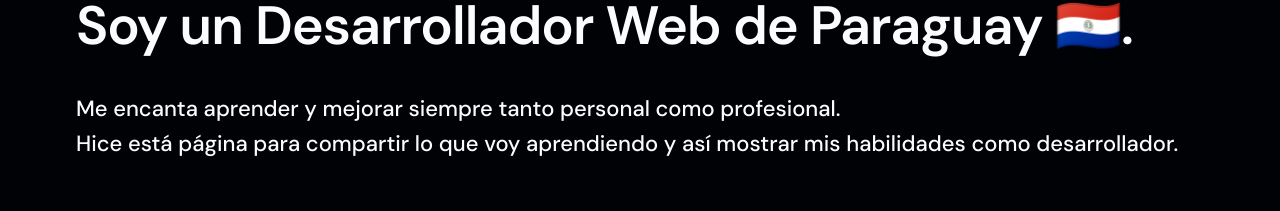
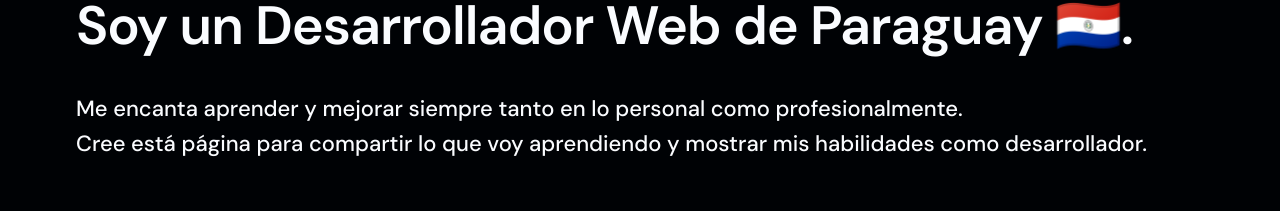
Before and after one commit to aleins99/Portafolio, a React (Vite) app: page / in a window 1280 px wide. Shown: the part 263-474 px from the top of the page. Built offline with nearby package versions, Linux system fonts and the light colour scheme.

Commit message:
typo fixed in home

```diff
--- a/src/pages/Home.jsx
+++ b/src/pages/Home.jsx
@@ -8,10 +8,10 @@ const Home = () => {
       <h1>Alejandro Marín</h1>
       <h1> Soy un Desarrollador Web de Paraguay 🇵🇾.</h1>
       <p>
-        Me encanta aprender y mejorar siempre tanto personal como profesional.
+        Me encanta aprender y mejorar siempre tanto en lo personal como profesionalmente.
       </p>
       <p>
-        Hice está página para compartir lo que voy aprendiendo y así mostrar mis
+        Cree está página para compartir lo que voy aprendiendo y mostrar mis
         habilidades como desarrollador.
       </p>
     </div>
```
